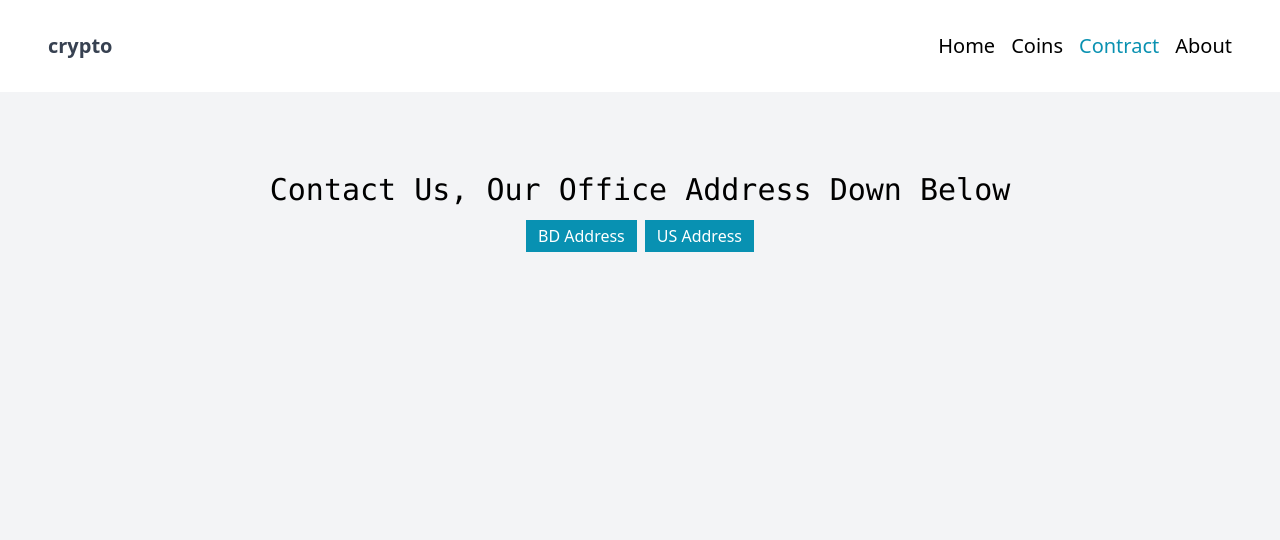
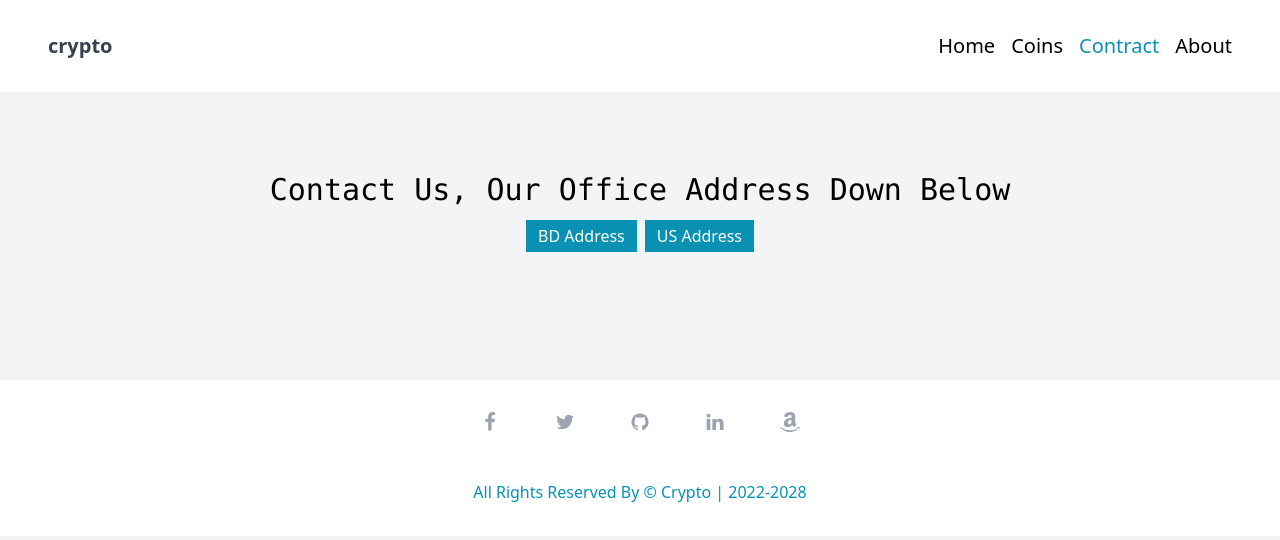
Before and after one commit to anamerasul/crypto-cafe-conceptual-react-router-v1, a React (Create React App) app in the folder crypto-cafe-starter/: page /contract in a window 1280 px wide. Shown: the top 540 px of the page. Built offline with nearby package versions, Linux system fonts and the light colour scheme.

Commit message:
footer add .

```diff
--- a/crypto-cafe-starter/src/App.js
+++ b/crypto-cafe-starter/src/App.js
@@ -4,6 +4,7 @@ import Coins from './components/Coins/Coins'
 import Contact from './components/Contact/Contact'
 import { Route, Routes } from 'react-router-dom'
 import Header from './components/Header/Header'
+import Footer from './components/Footer/Footer'
 
 const App = () => {
   return (
@@ -16,6 +17,7 @@ const App = () => {
 
         <Route path="/contract" element={<Contact></Contact>}></Route>
       </Routes>
+      <Footer></Footer>
     </div>
   )
 }
--- a/crypto-cafe-starter/src/components/Footer/Footer.js
+++ b/crypto-cafe-starter/src/components/Footer/Footer.js
@@ -6,7 +6,7 @@ const Footer = () => {
       <div className='max-w-screen-xl mx-auto px-4'>
         <div className=' flex max-w-xs mx-auto items-center justify-between'>
           <a
-            href='https://github.com/shakilahmedatik'
+            href='https://github.com/anamerasul'
             className='text-gray-400 hover:text-gray-800 transition-colors duration-200'
           >
             <svg
@@ -21,7 +21,7 @@ const Footer = () => {
             </svg>
           </a>
           <a
-            href='https://github.com/shakilahmedatik'
+            href='https://github.com/anamerasul'
             className='text-gray-400 hover:text-gray-800 transition-colors duration-200'
           >
             <svg
@@ -36,7 +36,7 @@ const Footer = () => {
             </svg>
           </a>
           <a
-            href='https://github.com/shakilahmedatik'
+            href='https://github.com/anamerasul'
             className='text-gray-400 hover:text-gray-800 transition-colors duration-200'
           >
             <svg
@@ -51,7 +51,7 @@ const Footer = () => {
             </svg>
           </a>
           <a
-            href='https://github.com/shakilahmedatik'
+            href='https://github.com/anamerasul'
             className='text-gray-400 hover:text-gray-800 transition-colors duration-200'
           >
             <svg
@@ -66,7 +66,7 @@ const Footer = () => {
             </svg>
           </a>
           <a
-            href='https://github.com/shakilahmedatik'
+            href='https://github.com/anamerasul'
             className='text-gray-400 hover:text-gray-800 transition-colors duration-200'
           >
             <svg
@@ -82,7 +82,7 @@ const Footer = () => {
           </a>
         </div>
         <div className='text-center text-cyan-600 pt-10 sm:pt-12 font-light flex items-center justify-center'>
-          All Rights Reserved By &copy; Crypto Cafe | 2022-2026
+          All Rights Reserved By &copy; Crypto | 2022-2028
         </div>
       </div>
     </footer>
```
